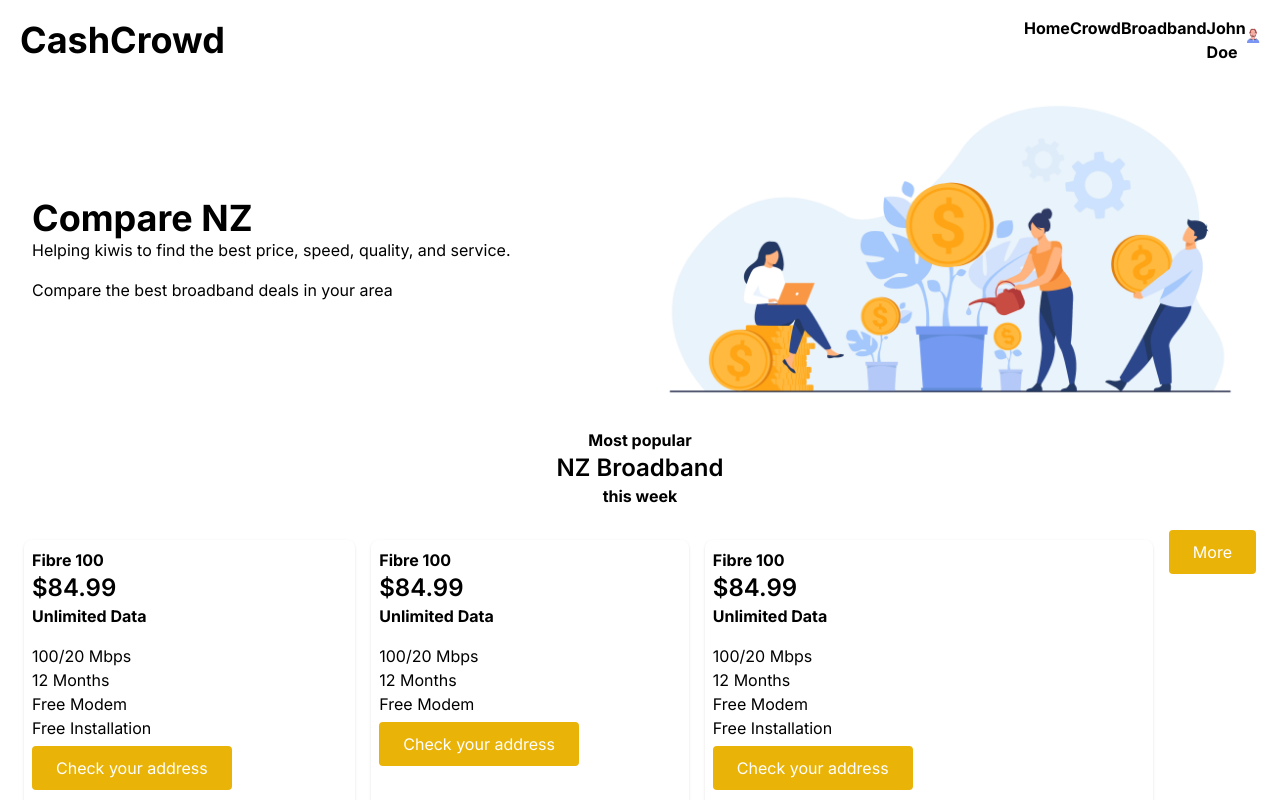
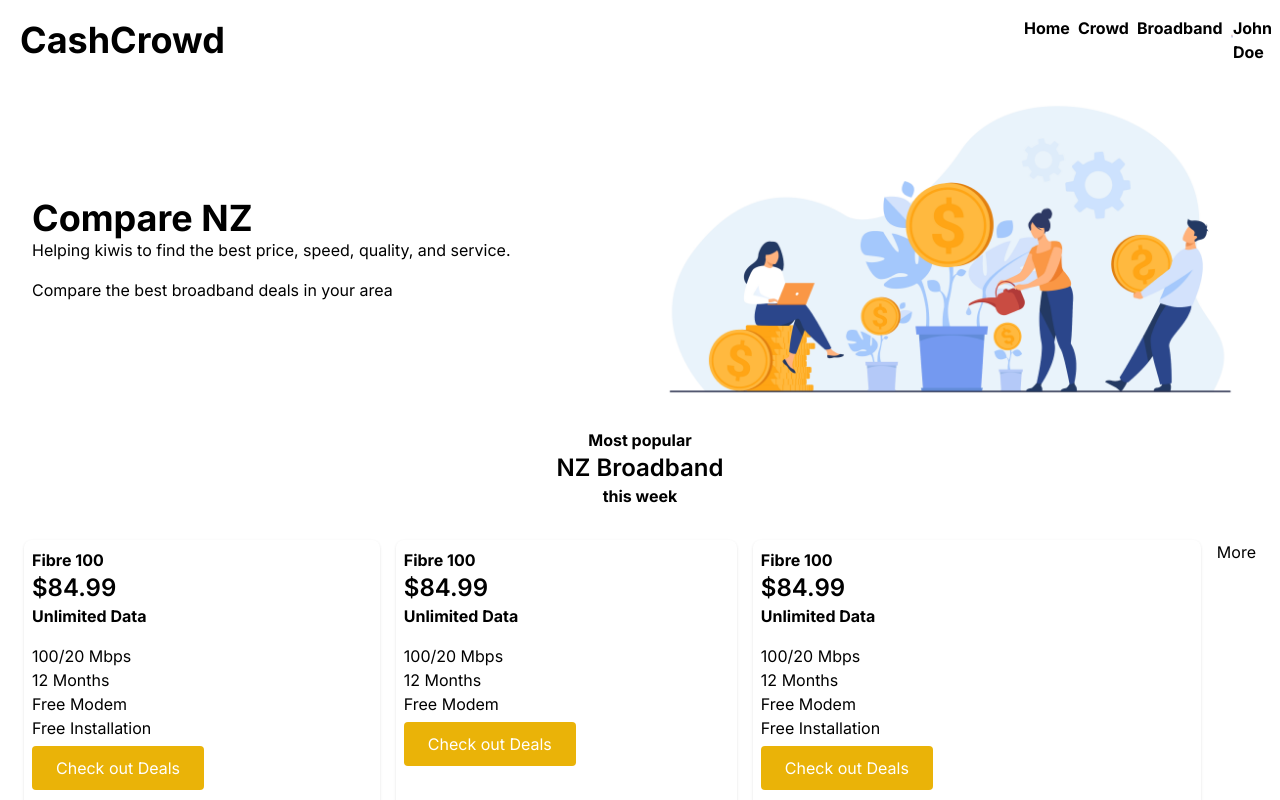
Before and after one commit to Kealen-Pillay/CashCrowd, a Next.js app in the folder client/: page / in a window 1280 px wide. Shown: the top 800 px of the page. Built offline with nearby package versions, Linux system fonts and the light colour scheme.

Commit message:
updated page code

```diff
--- a/client/src/app/Navbar.js
+++ b/client/src/app/Navbar.js
@@ -1,4 +1,4 @@
-import Link from "next/link";
+import Link from 'next/link'
 
 export default function Navbar() {
   return (
@@ -7,22 +7,32 @@ export default function Navbar() {
         <div className="w-4/5 text-black font-bold text-4xl pl-5">
           <h1>CashCrowd</h1>
         </div>
-                <div className="w-1/5 flex flex-row justify-between font-bold pr-5">
-                    <div className="text-black">
-                        <Link href="/" className="hover:text-[#FCB52C]">Home</Link>
+        <div className="w-1/5 flex flex-row justify-between font-bold pr-2">
+          <div className="text-black pr-2">
+            <Link href="/" className="hover:text-[#FCB52C]">
+              Home
+            </Link>
           </div>
-                    <div className="text-black">
-                        <Link href="/blog" className="hover:text-[#FCB52C]">Crowd</Link>
+          <div className="text-black pr-2">
+            <Link href="/blog" className="hover:text-[#FCB52C]">
+              Crowd
+            </Link>
           </div>
-                    <div className="text-black">
-                        <Link href="/broadband" className="hover:text-[#FCB52C]">Broadband</Link>
-                    </div>
-                    <div className="user-dropdown">
-                        <span className="username">John Doe</span>
-                        {/* Add drop down feature later */}
+          <div className="text-black pr-2">
+            <Link href="/broadband" className="hover:text-[#FCB52C]">
+              Broadband
+            </Link>
           </div>
           <div className="user_image">
-                        <img src="image/avatar1.svg" alt="user" className="w-10 h-10 rounded-full" />
+            <img
+              src="image/avatar1.svg"
+              alt="user"
+              className="w-10 h-10 rounded-full"
+            />
+          </div>
+          <div className="user-dropdown whitespace-normal">
+            <span className="username ">John Doe</span>
+            {/* Add drop down feature later */}
           </div>
         </div>
       </div>
--- a/client/src/app/page.js
+++ b/client/src/app/page.js
@@ -46,10 +46,11 @@ export default function Home() {
                   <li>Free Installation</li>
                 </ul>
                 <div className="button mt-4">
-                  <Link legacyBehavior href="./broadband">
-                    <a className="px-6 py-3 text-white bg-yellow-500 rounded transition duration-300 hover:bg-gray-700 whitespace-normal">
-                      Check your address
-                    </a>
+                  <Link
+                    href="./broadband"
+                    className="px-6 py-3 text-white bg-yellow-500 rounded transition duration-300 hover:bg-gray-700 whitespace-normal"
+                  >
+                    Check out Deals
                   </Link>
                 </div>
               </div>
@@ -74,10 +75,11 @@ export default function Home() {
                   <li>Free Modem</li>
                 </ul>
                 <div className="button mt-4">
-                  <Link legacyBehavior href="./broadband">
-                    <a className="px-6 py-3 text-white bg-yellow-500 rounded transition duration-300 hover:bg-gray-700 whitespace-normal">
-                      Check your address
-                    </a>
+                  <Link
+                    href="./broadband"
+                    className="px-6 py-3 text-white bg-yellow-500 rounded transition duration-300 hover:bg-gray-700 whitespace-normal"
+                  >
+                    Check out Deals
                   </Link>
                 </div>
               </div>
@@ -104,10 +106,11 @@ export default function Home() {
                   <li>Free Installation</li>
                 </ul>
                 <div className="button mt-4">
-                  <Link legacyBehavior href="./broadband">
-                    <a className="px-6 py-3 text-white bg-yellow-500 rounded transition duration-300 hover:bg-gray-700 whitespace-normal">
-                      Check your address
-                    </a>
+                  <Link
+                    href="./broadband"
+                    className="px-6 py-3 text-white bg-yellow-500 rounded transition duration-300 hover:bg-gray-700 whitespace-normal"
+                  >
+                    Check out Deals
                   </Link>
                 </div>
               </div>
@@ -123,10 +126,12 @@ export default function Home() {
             </div>
 
             <div className="more flex-1 p-2">
-              <Link legacyBehavior href="./broadband">
-                <a className="px-6 py-3 text-white bg-yellow-500 rounded transition duration-300 hover:bg-gray-700">
-                  More
-                </a>
+              <Link
+                legacyBehavior
+                href="./broadband"
+                className="px-6 py-3 text-white bg-yellow-500 rounded transition duration-300 hover:bg-gray-700"
+              >
+                More
               </Link>
             </div>
           </div>
```
Also changed, not shown: 2 other files (tests, documents, lock files or other folders). Lines whose indentation alone changed are shown as unchanged.
